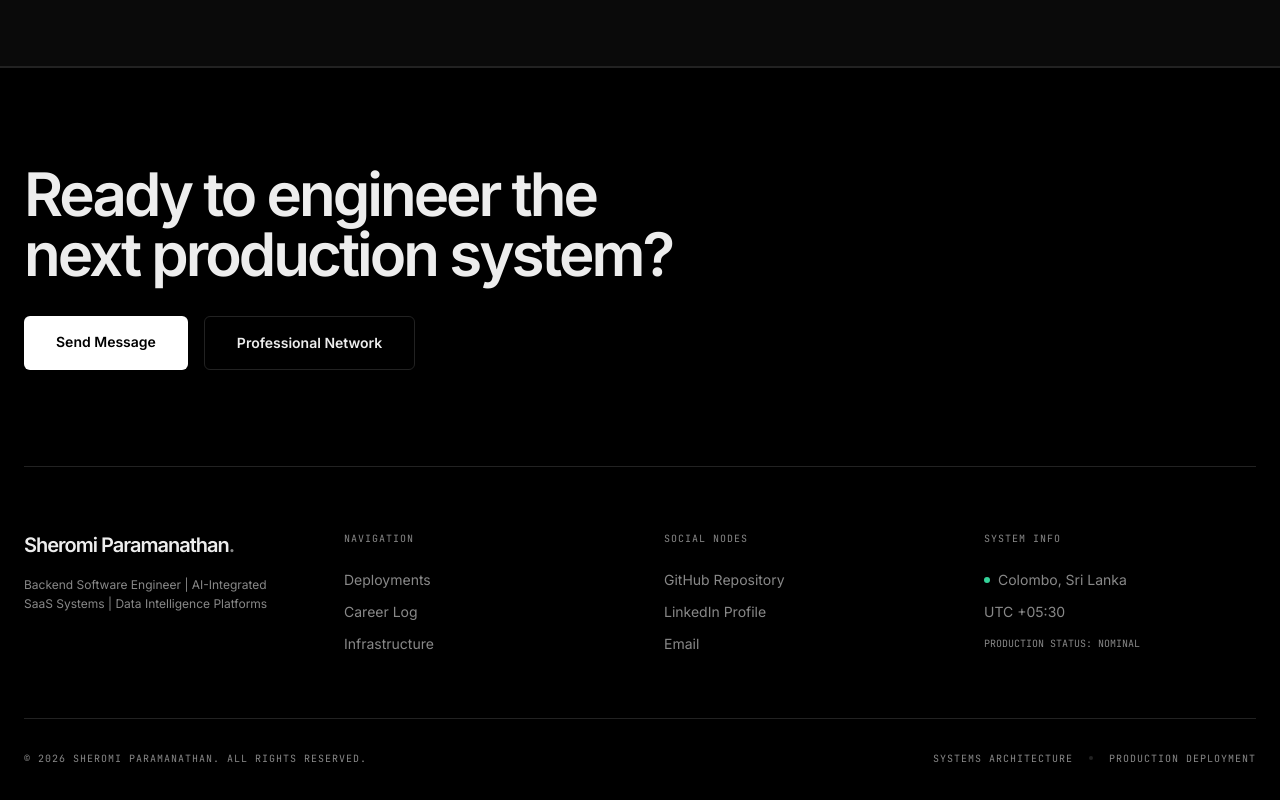
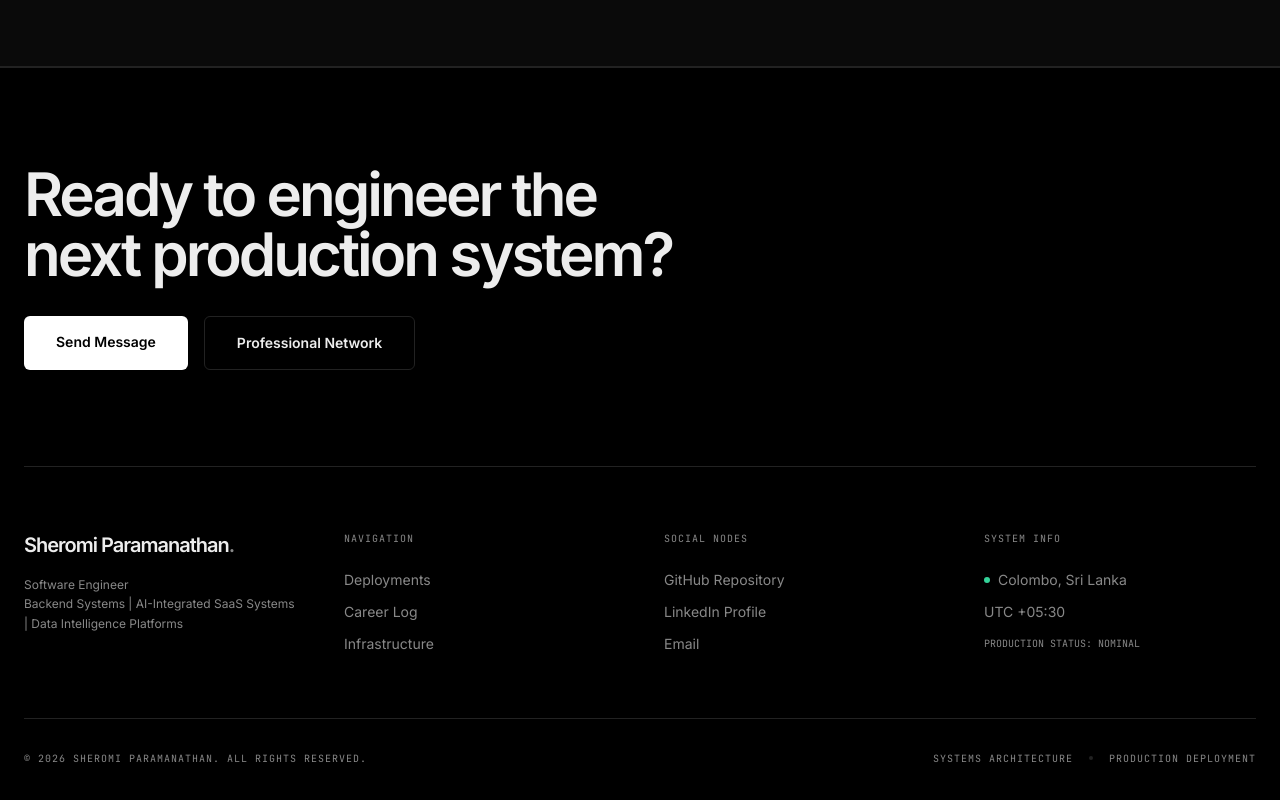
Before and after one commit to SheromiParamanathan/my-sample-portfolio, a Next.js app: page / in a window 1280 px wide. Shown: the part 3675-4475 px from the top of the page. Built offline with nearby package versions, Linux system fonts and the light colour scheme.

Commit message:
Updated Job Details

```diff
--- a/components/CreativeHome.tsx
+++ b/components/CreativeHome.tsx
@@ -586,7 +586,8 @@ export function CreativeHome() {
                   <div className="col-span-2 md:col-span-1">
                      <div className="font-bold text-xl tracking-tighter mb-4">Sheromi Paramanathan<span className="text-[var(--muted)]">.</span></div>
                      <p className="text-xs text-[var(--muted)] leading-relaxed">
-                        Backend Software Engineer | AI-Integrated SaaS Systems | Data Intelligence Platforms
+                        Software Engineer<br />
+                        Backend Systems | AI-Integrated SaaS Systems | Data Intelligence Platforms
                      </p>
                   </div>
 
```
